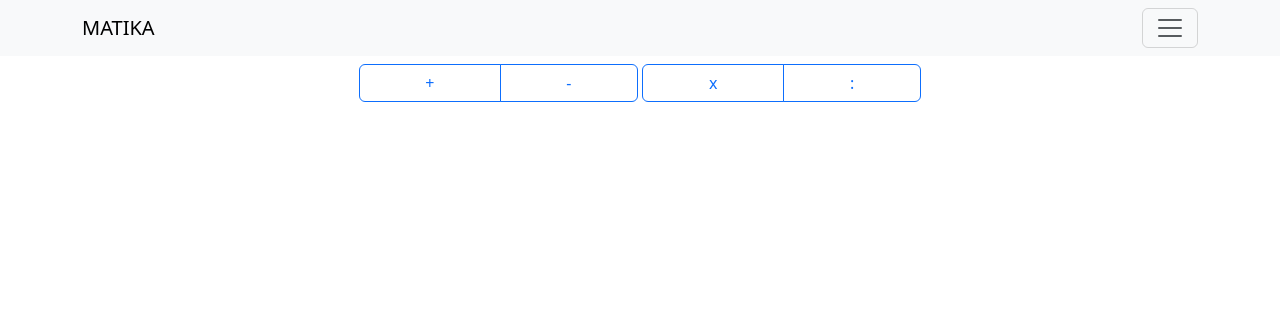
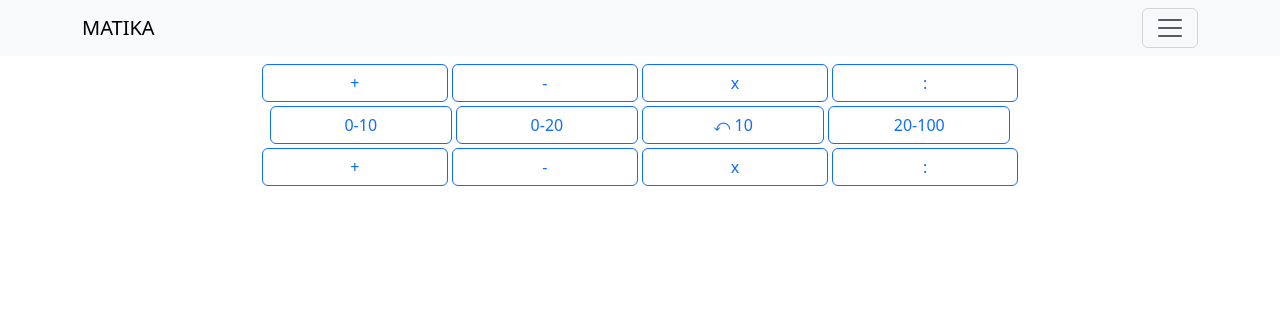
Before and after one commit to MarekMancik/matika, a Django app: page / in a window 1280 px wide. Shown: the top 316 px of the page. Run offline with Django 4.2, Linux system fonts and the light colour scheme.

Commit message:
add buttons(0-10, 0-20, over 10, 20-100) in index.html

```diff
--- a/templates/index.html
+++ b/templates/index.html
@@ -53,31 +53,81 @@
     </nav>
   </header>
 
-  <main class="my-5">
+  <main class="mt-5">
     <div class="container">
       <div class="row">
       <div class="container text-center mt-3">
-        <div class="btn-group col-3 mx-auto" role="group" aria-label="Basic checkbox toggle button group">
+        <div class="btn-group col-2 mx-auto" role="group" aria-label="Basic checkbox toggle button group">
           <input type="checkbox" class="btn-check" id="btncheck1" autocomplete="off">
           <label class="btn btn-outline-primary" for="btncheck1">+</label>
-
+        </div>
+        <div class="btn-group col-2 mx-auto" role="group" aria-label="Basic checkbox toggle button group">
           <input type="checkbox" class="btn-check" id="btncheck2" autocomplete="off">
           <label class="btn btn-outline-primary" for="btncheck2">-</label>
         </div>
-        <div class="btn-group col-3 mx-auto" role="group" aria-label="Basic checkbox toggle button group">
+        <div class="btn-group col-2 mx-auto" role="group" aria-label="Basic checkbox toggle button group">
           <input type="checkbox" class="btn-check" id="btncheck3" autocomplete="off">
           <label class="btn btn-outline-primary" for="btncheck3">x</label>
-
+        </div>
+        <div class="btn-group col-2 mx-auto" role="group" aria-label="Basic checkbox toggle button group">
           <input type="checkbox" class="btn-check" id="btncheck4" autocomplete="off">
           <label class="btn btn-outline-primary" for="btncheck4">:</label>
+        </div>
         </div>
       </div>
       </div>
     </div>
   </main>
 
+  <main class="container mt-1">
+
+      <div class="container text-center">
+        <div class="btn-group col-2 mx-auto" role="group" aria-label="Basic checkbox toggle button group">
+          <input type="checkbox" class="btn-check" id="btncheck1" autocomplete="off">
+          <label class="btn btn-outline-primary" for="btncheck1">0-10</label>
+        </div>
+        <div class="btn-group col-2 mx-auto" role="group" aria-label="Basic checkbox toggle button group">
+          <input type="checkbox" class="btn-check" id="btncheck2" autocomplete="off">
+          <label class="btn btn-outline-primary" for="btncheck2">0-20</label>
+        </div>
+        <div class="btn-group col-2 mx-auto" role="group" aria-label="Basic checkbox toggle button group">
+          <input type="checkbox" class="btn-check" id="btncheck3" autocomplete="off">
+          <label class="btn btn-outline-primary" for="btncheck3">&#10554 10</label>
+        </div>
+        <div class="btn-group col-2 mx-auto" role="group" aria-label="Basic checkbox toggle button group">
+          <input type="checkbox" class="btn-check" id="btncheck4" autocomplete="off">
+          <label class="btn btn-outline-primary" for="btncheck4">20-100</label>
+        </div>
+        </div>
 
 
+  </main>
+
+  <main class="mt-1">
+    <div class="container">
+      <div class="row">
+      <div class="container text-center">
+        <div class="btn-group col-2 mx-auto" role="group" aria-label="Basic checkbox toggle button group">
+          <input type="checkbox" class="btn-check" id="btncheck1" autocomplete="off">
+          <label class="btn btn-outline-primary" for="btncheck1">+</label>
+        </div>
+        <div class="btn-group col-2 mx-auto" role="group" aria-label="Basic checkbox toggle button group">
+          <input type="checkbox" class="btn-check" id="btncheck2" autocomplete="off">
+          <label class="btn btn-outline-primary" for="btncheck2">-</label>
+        </div>
+        <div class="btn-group col-2 mx-auto" role="group" aria-label="Basic checkbox toggle button group">
+          <input type="checkbox" class="btn-check" id="btncheck3" autocomplete="off">
+          <label class="btn btn-outline-primary" for="btncheck3">x</label>
+        </div>
+        <div class="btn-group col-2 mx-auto" role="group" aria-label="Basic checkbox toggle button group">
+          <input type="checkbox" class="btn-check" id="btncheck4" autocomplete="off">
+          <label class="btn btn-outline-primary" for="btncheck4">:</label>
+        </div>
+        </div>
+      </div>
+      </div>
+    </div>
+  </main>
     <script src="https://cdn.jsdelivr.net/npm/bootstrap@5.3.2/dist/js/bootstrap.bundle.min.js" integrity="sha384-C6RzsynM9kWDrMNeT87bh95OGNyZPhcTNXj1NW7RuBCsyN/o0jlpcV8Qyq46cDfL" crossorigin="anonymous"></script>
 </body>
 </html>
```
